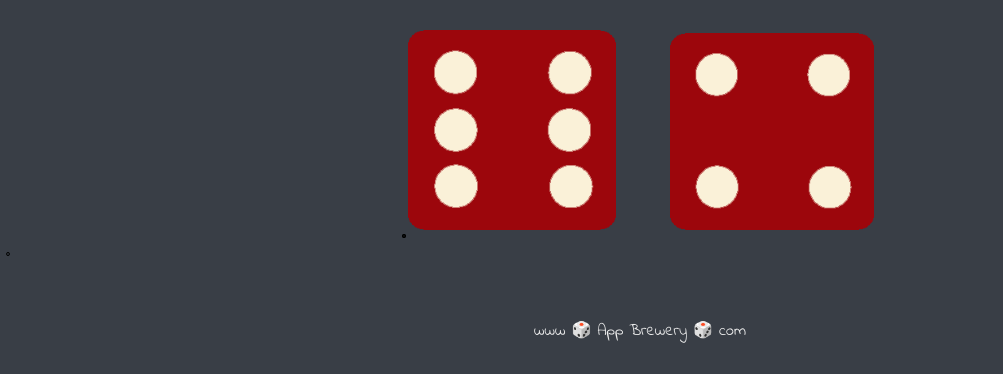
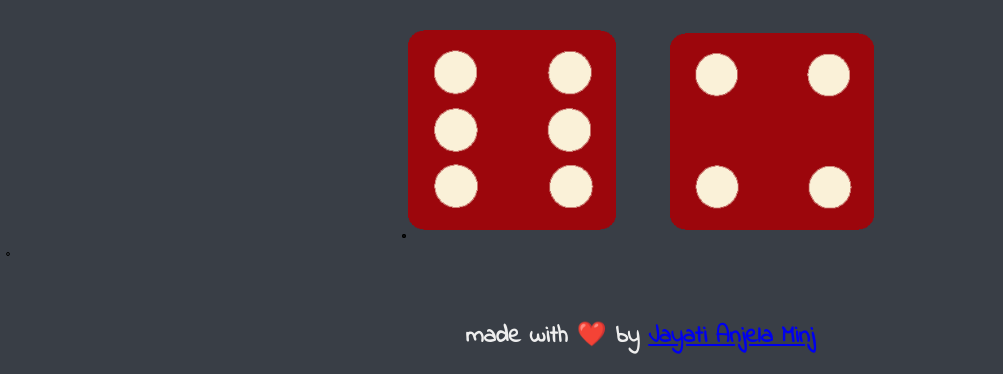
Before and after one commit to jayati-anjela/webdevpractice, a plain HTML site: page DiceGame/dicee.html in a window 1280 px wide. Shown: the part 465-839 px from the top of the page, without its empty margins (0-1003 px from the left). Before the commit the page ends 816 px from the top, so only its background shows below. Drawn offline with Linux system fonts and the light colour scheme.

Commit message:
final edit :)

```diff
--- a/DiceGame/dicee.html
+++ b/DiceGame/dicee.html
@@ -32,6 +32,7 @@
   </body>
 
   <footer>
-    www 🎲 App Brewery 🎲 com
+    <h2>
+      made with ❤️ by <a href="https://github.com/jayati-anjela">Jayati Anjela Minj</a>  </h2>
   </footer>
 </html>
```
